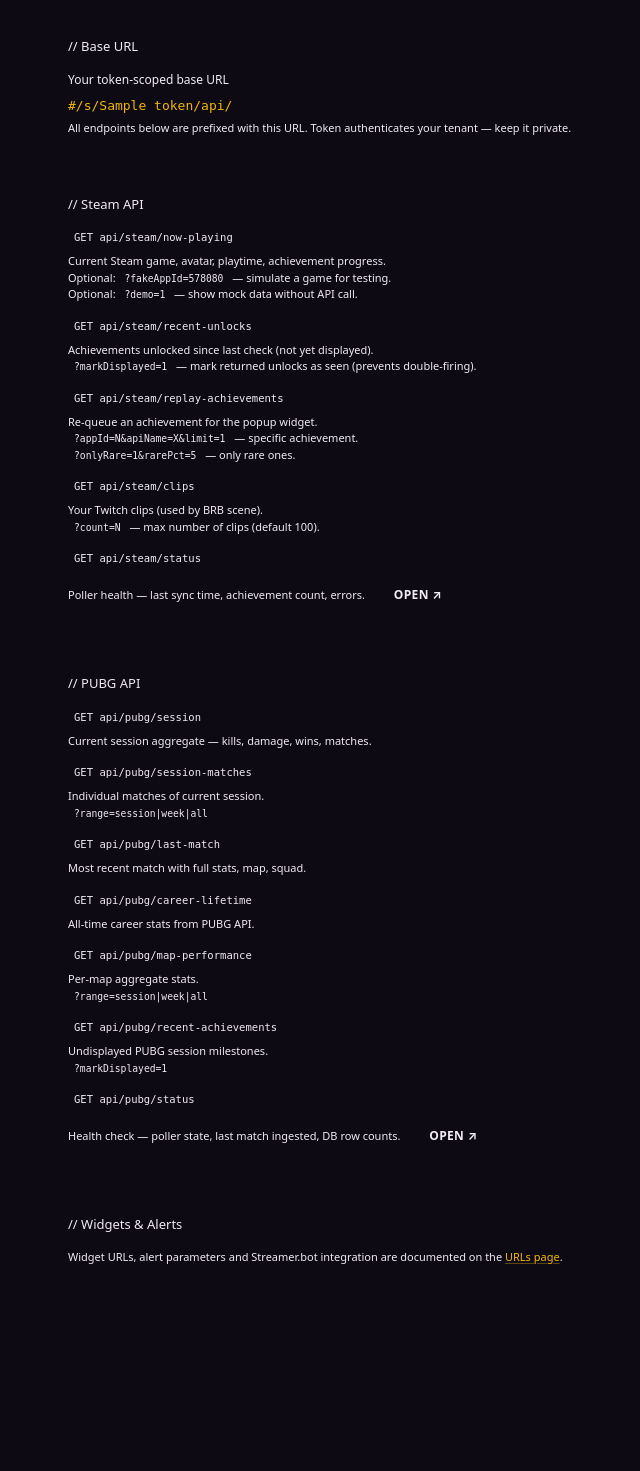
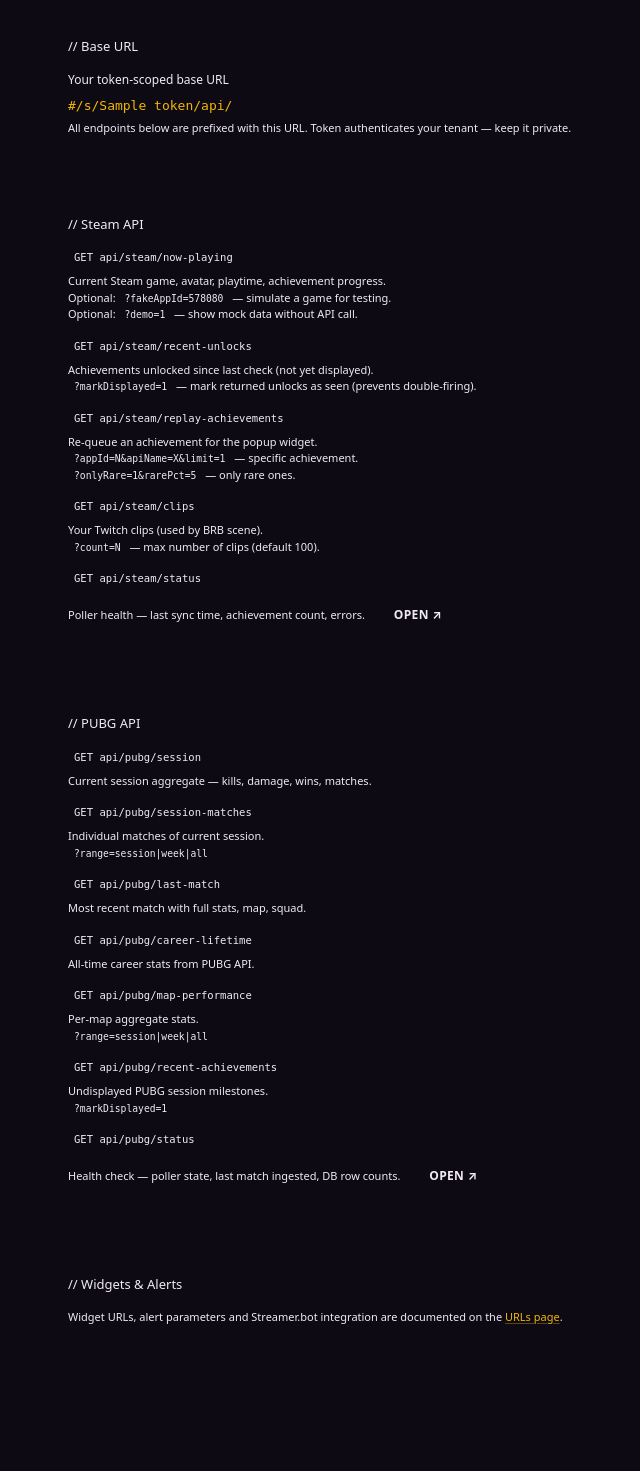
Before and after one commit to devilsche/obs-stream-kit, a Flask app: template app/templates/api_docs.html in a window 1280 px wide. Shown: the part 178-1649 px from the top of the page, without its empty margins (0-640 px from the left). Before the commit the page ends 1442 px from the top, so only its background shows below. Run offline with Flask 3, Linux system fonts and the light colour scheme; the template is opened without the code that fills it: most values are stand-ins (such as "Sample title", 1, 10 or a date in 2020).

Commit message:
fix(settings): Abstand zwischen dn-simple-Boxen (margin-bottom: 20px)

```diff
--- a/app/static/dashboard.css
+++ b/app/static/dashboard.css
@@ -917,7 +917,7 @@
 .dn-title{font-family:var(--theme-font-display);font-weight:700;font-size:clamp(24px,3.4vw,34px);margin:0 0 18px;
   text-transform:uppercase;letter-spacing:.01em;color:var(--theme-text)}
 .dn-simple{border:1px solid var(--theme-border);background:var(--theme-surface);padding:22px 24px;
-  border-radius:var(--theme-radius);box-shadow:var(--card-shadow)}
+  border-radius:var(--theme-radius);box-shadow:var(--card-shadow);margin-bottom:20px}
 .dn-simple .sec{color:var(--theme-text-dim);font-family:var(--theme-font-mono);font-size:13px;margin:24px 0 8px}
 .dn-simple .sec:first-of-type{margin-top:0}
 .dn-field{margin:14px 0}
```
